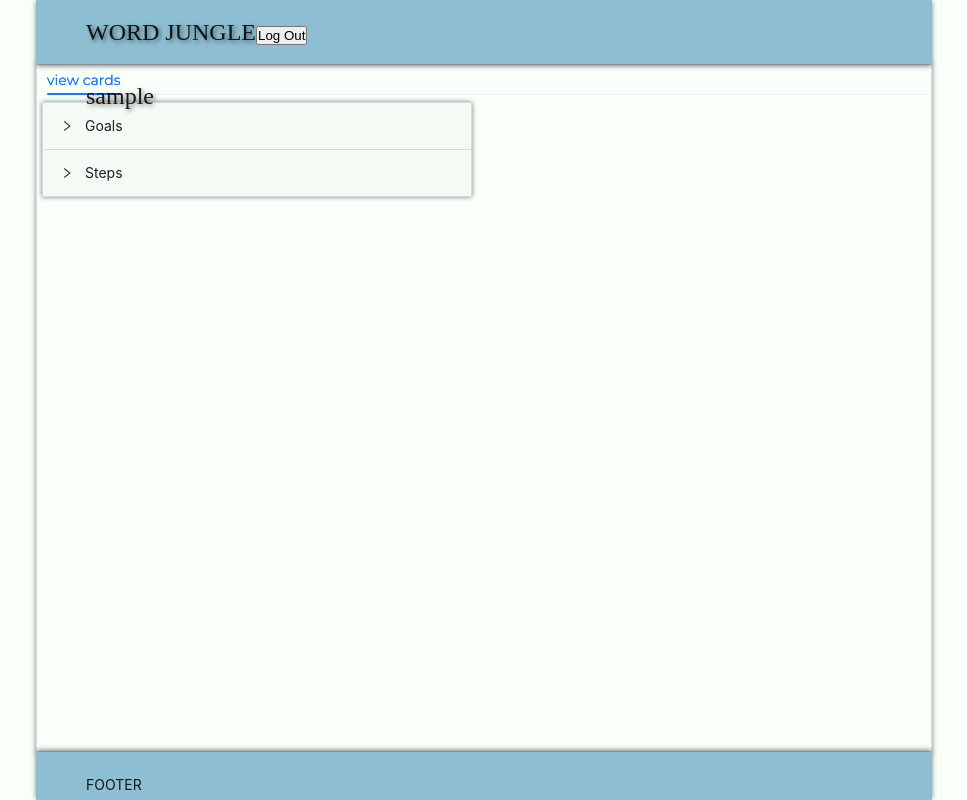
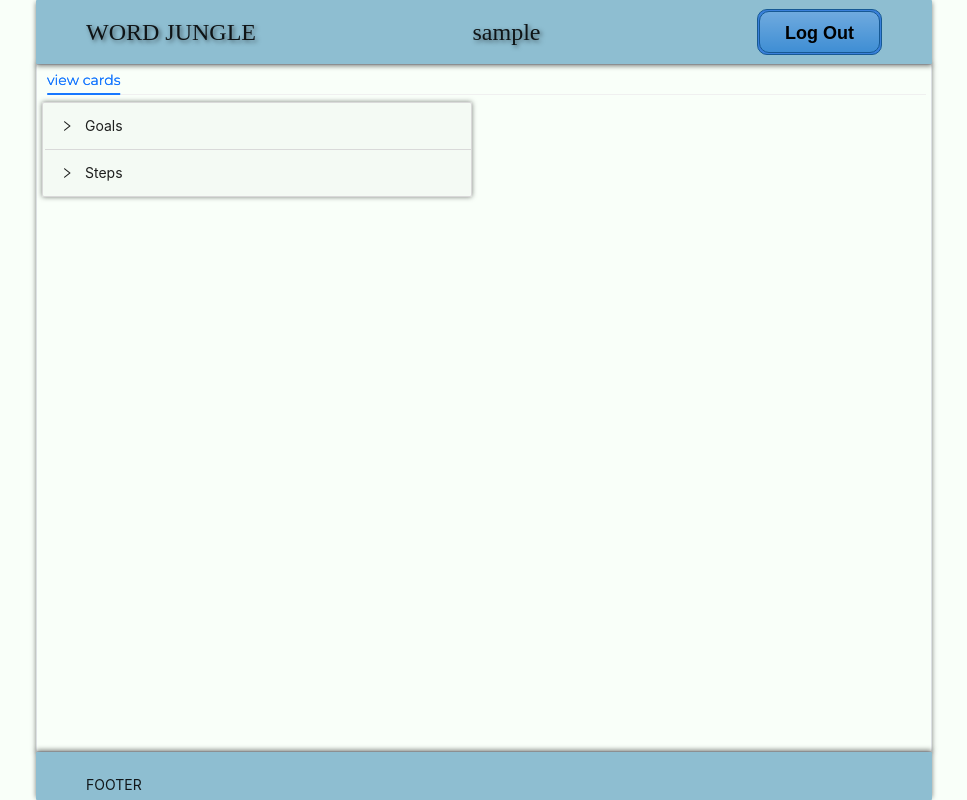
Before and after one commit to yazb046/wordquestweb, a React (Vite) app: page / in a window 1280 px wide. Shown: the whole page, without its empty margins (156-1123 px from the left). Built offline with nearby package versions, Linux system fonts and the light colour scheme; sample sign-in values are in the browser's storage; a web font is replaced by a local one.

Commit message:
added styles to login button

```diff
--- a/src/assets/css/globalStyles.tsx
+++ b/src/assets/css/globalStyles.tsx
@@ -31,6 +31,9 @@ const globaleStyles = {
         fontWeight: "bold",
       },
       header: {
+        display: 'flex',
+        alignItems: 'center',
+        justifyContent: 'space-between',
         background: "#8ebed1",
         fontFamily: "Keania One",
         fontSize: "24px",
--- a/src/index.css
+++ b/src/index.css
@@ -171,3 +171,65 @@ body {
     background: black;
   }
 }
+
+.logOut{
+  display: inline-block;
+  box-sizing: border-box;
+  padding: 1px;
+  outline: none;
+  border-radius: 10px;
+  border: 1px solid  #165994;
+  height: 46px;
+  line-height: 0;
+  font-size: 14px;
+  font-weight: 500;
+  text-decoration: none;
+  color: #fff;
+  background-color: #3a80db;
+  position: relative;
+  overflow: hidden;
+  vertical-align:middle;
+  cursor: pointer;
+  user-select: none;
+	appearance: none;
+	touch-action: manipulation;
+   span{
+     display: block;
+     box-sizing: border-box;
+     padding: 0 25px;
+     height: 42px;
+     border: 1px solid #165994;
+     border-radius: 10px;
+     font-size: 18px;
+     font-weight: bolder;
+     line-height: 42px;
+     color: black;
+     background: linear-gradient(180deg, rgba(255, 255, 255, 0.25) 0%, rgba(255, 255, 255, 0) 100%), #3f8ed4;
+     text-align: center;
+   }
+
+
+}
+
+.logOut:focus-visible{
+  box-shadow: 0 0 0 3px lightskyblue;
+}
+.logOut:hover span {
+  background-color: #165994
+}
+.logOut:active {
+  transform: scale(.97);
+}
+
+/* font-size: medium;
+  font-family: Open Sans, Arial;
+  font-weight:bolder;
+  padding: 10px 10px;
+  box-shadow: 0 5px 15px 0 rgb(112, 160, 245);
+  transition: 0.5s;
+  border: none;
+  border-radius: 10px;
+  color: black;
+  background: #4885f0;
+  touch-action: manipulation;
+  cursor: pointer; */
--- a/src/pages/Main.tsx
+++ b/src/pages/Main.tsx
@@ -30,8 +30,9 @@ export default function Container() {
       >
         <Header style={globaleStyles.header}>
           WORD JUNGLE
-          {user && <button onClick={onLogOutClicked}>Log Out</button>}
           {user && <div>{user.username}</div>}
+          {user && <button className="logOut"  onClick={onLogOutClicked}><span>Log Out</span></button>}
+
         </Header>
 
         <Tabs
```
